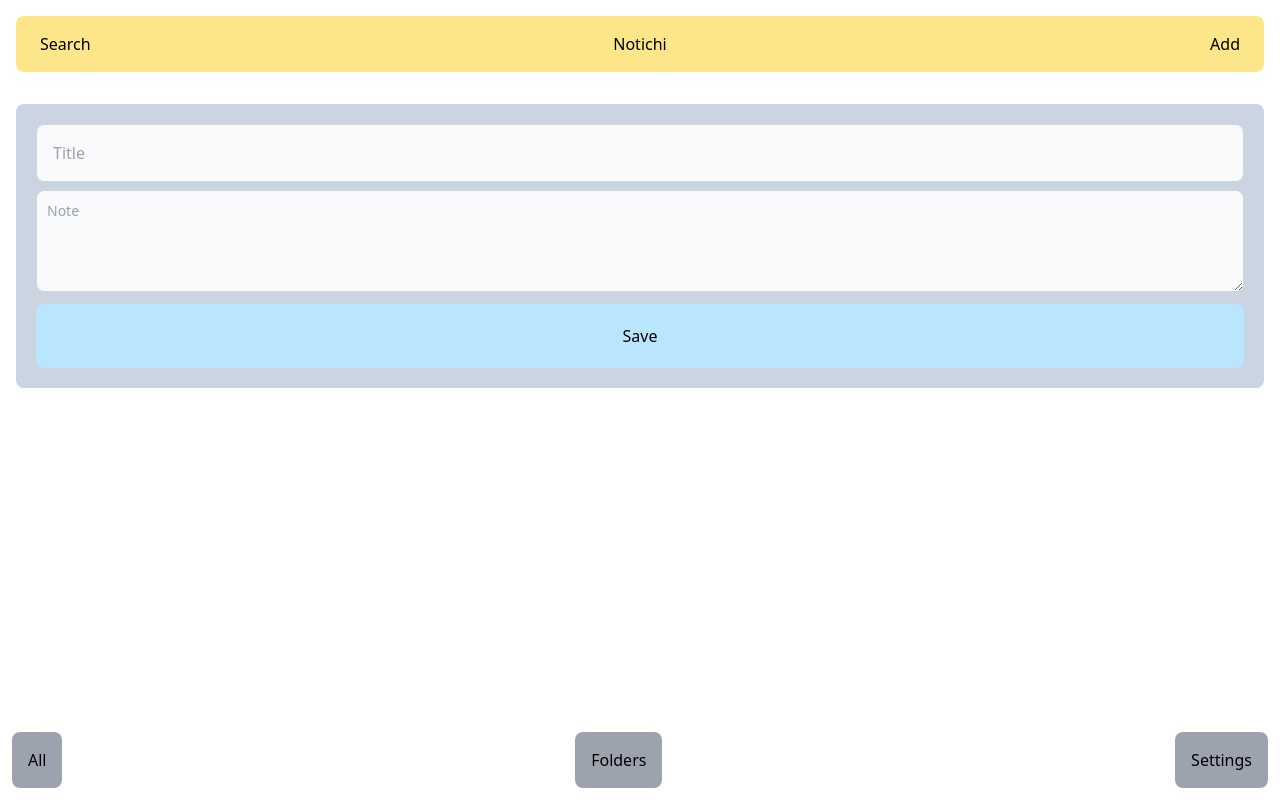
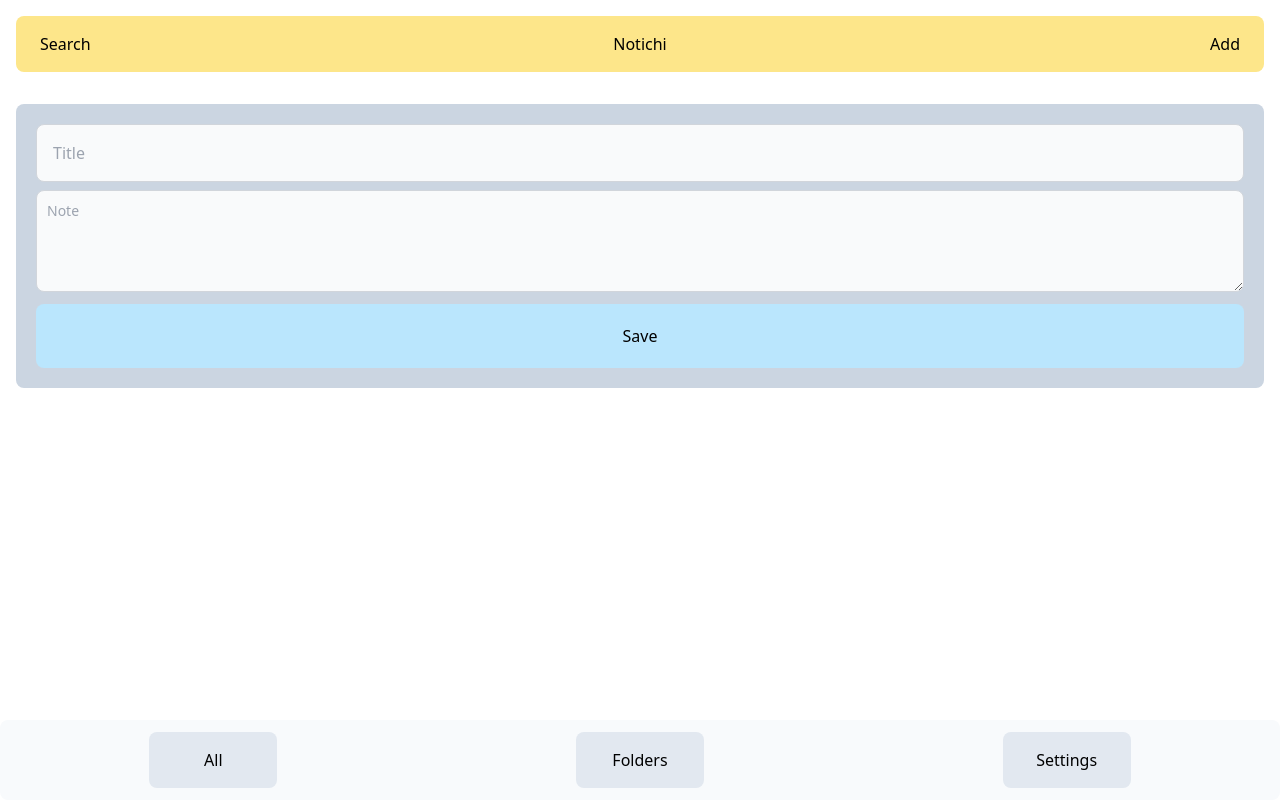
Before and after one commit to MasoudSR/notichi, a Next.js app: page /add in a window 1280 px wide. Built offline with nearby package versions, Linux system fonts and the light colour scheme.

Commit message:
fixed menubar replaced

```diff
--- a/src/app/layout.tsx
+++ b/src/app/layout.tsx
@@ -1,7 +1,7 @@
 import type { Metadata } from "next";
 import { Inter } from "next/font/google";
 import "./globals.css";
-import Footer from "@/components/template/Footer";
+import Footer from "@/components/template/MenuBar";
 import Header from "@/components/template/Header";
 
 const inter = Inter({ subsets: ["latin"] });
--- a/src/app/page.tsx
+++ b/src/app/page.tsx
@@ -5,7 +5,7 @@ import { useEffect } from "react";
 export default function Home() {
 	const notes = JSON.parse(localStorage.getItem("note"));
 	return (
-		<main className="flex flex-col items-center justify-between">
+		<main className="mb-20 flex flex-col items-center justify-between">
 			{notes.map((note) => (
 				<Note title={note.title} note={note.text} />
 			))}
--- a/src/components/template/Footer.tsx
+++ /dev/null
@@ -1,9 +0,0 @@
-export default function Footer() {
-	return (
-		<div className="mt-auto flex justify-between ">
-			<button className="p-4 m-3 bg-gray-400 rounded-lg">All</button>
-			<button className="p-4 m-3 bg-gray-400 rounded-lg">Folders</button>
-			<button className="p-4 m-3 bg-gray-400 rounded-lg">Settings</button>
-		</div>
-	);
-}
--- /dev/null
+++ b/src/components/template/MenuBar.tsx
@@ -0,0 +1,9 @@
+export default function MenuBar() {
+	return (
+		<div className="bg-slate-50 rounded-lg fixed bottom-0 w-screen flex justify-around">
+			<button className="w-32 p-4 m-3 bg-slate-200 rounded-lg">All</button>
+			<button className="w-32 p-4 m-3 bg-slate-200 rounded-lg">Folders</button>
+			<button className="w-32 p-4 m-3 bg-slate-200 rounded-lg">Settings</button>
+		</div>
+	);
+}
```
